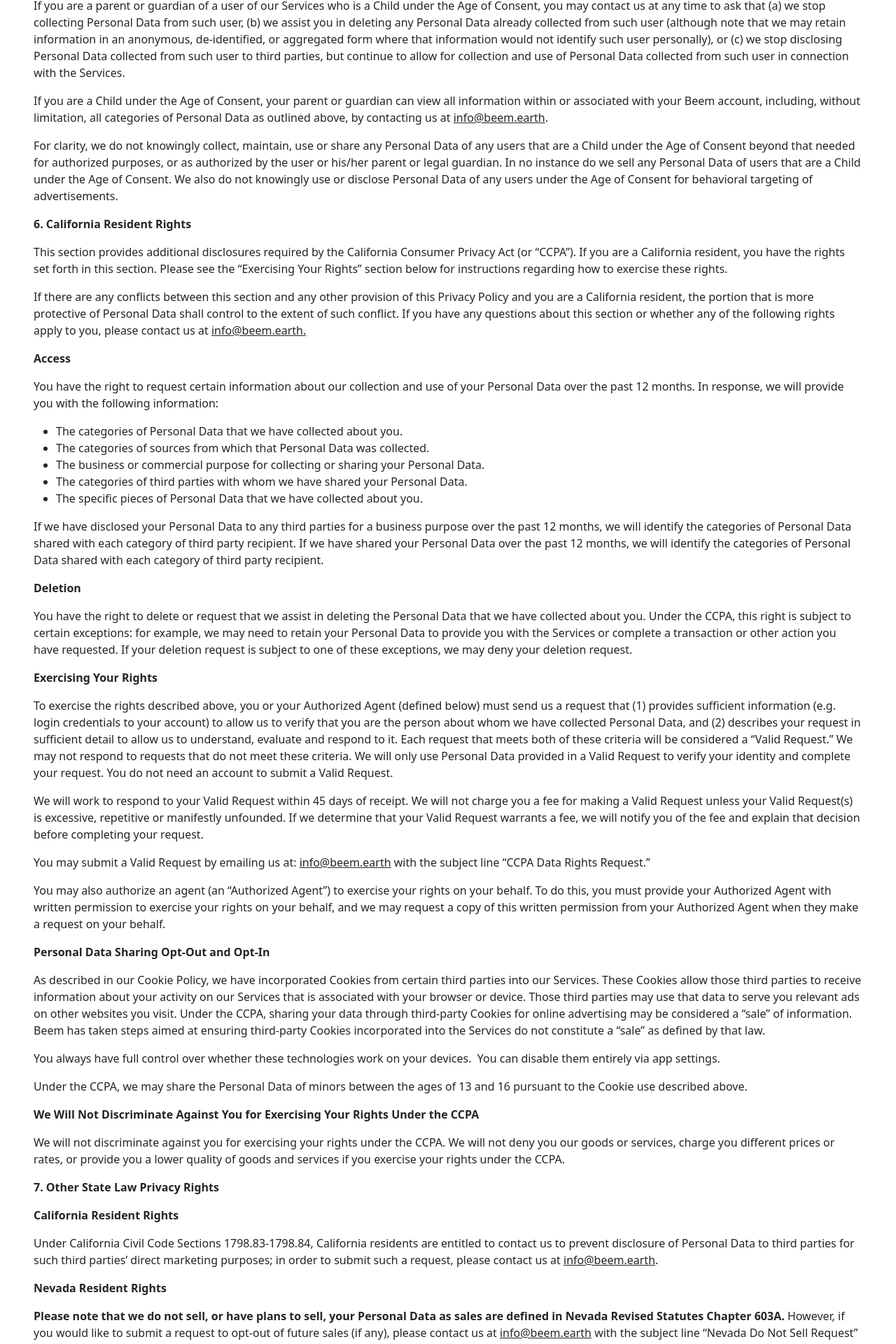
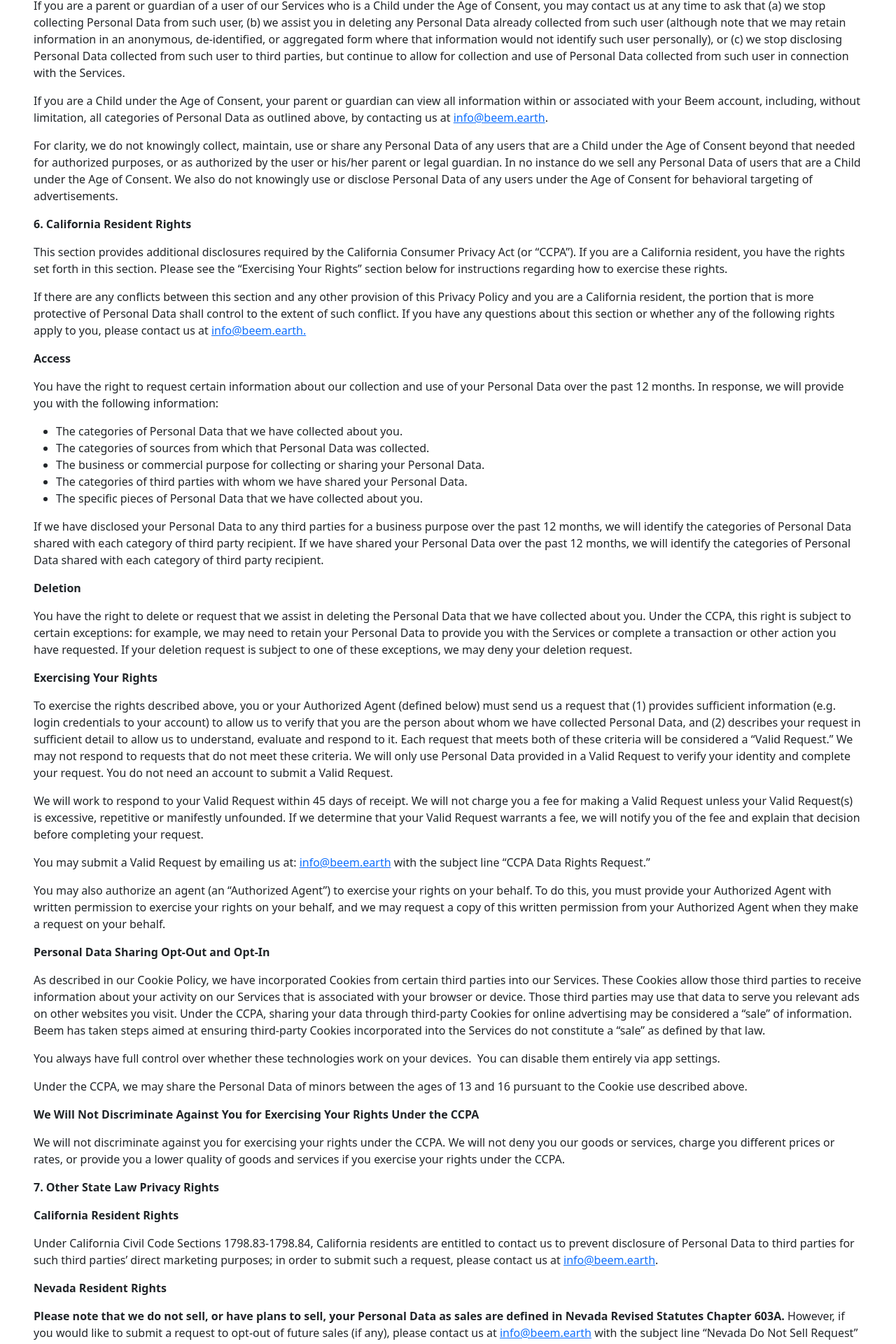
Before and after one commit to incorptoday/beaming-web, a React (Create React App) app: page /privacy-policy in a window 1280 px wide. Shown: the part 6158-8078 px from the top of the page at 70% size. Built offline with nearby package versions, Linux system fonts and the light colour scheme.

Commit message:
update privacy policy content

```diff
--- a/src/pages/PrivacyPolicy/index.tsx
+++ b/src/pages/PrivacyPolicy/index.tsx
@@ -238,11 +238,11 @@ const PrivacyPolicy = () => {
       <p>The Children&rsquo;s Online Privacy Protection Act (&ldquo;COPPA&rdquo;) requires that online service providers obtain parental consent before they knowingly collect personally identifiable information online from children who are under 13 years of age. Moreover, the EU General Data Protection Regulation (the &ldquo;GDPR&rdquo;) requires that data controllers obtain consent from the holders of parental responsibility over children who are under 16 years of age before such controllers knowingly collect and process Personal Data from such children.&nbsp;</p>
       <p>We do not knowingly collect or solicit personally identifiable information from a child under 13 (if such child is located in the United States) or under 16 (if such child is located in the European Union or United Kingdom) (in each case, a &ldquo;Child under the Age of Consent&rdquo;) without obtaining verifiable consent from that child&rsquo;s parent or guardian (&ldquo;Parental Consent&rdquo;), except for the limited amount of personally identifiable information we need to collect in order to obtain Parental Consent (&ldquo;Required Information&rdquo;). Until we have received Parental Consent, we will only use Required Information for the purpose of obtaining Parental Consent. If you are a Child under the Age of Consent, please do not attempt to send any Personal Data about yourself to us before we obtain Parental Consent, except for the Required Information in the context of the Parental Consent process. If you believe that a Child under the Age of Consent has provided us with Personal Data (beyond the Required Information) without our obtaining Parental Consent, please contact us at&nbsp;<u>info@beem.earth</u>. We do not condition participation in our Services on disclosure of more Personal Data from a Child under the Age of Consent than is reasonably necessary for that participation, and we do not retain Personal Data from a Child under the Age of Consent longer than is reasonably necessary in order to fulfill the purpose for which it was disclosed.</p>
       <p>If you are a parent or guardian of a user of our Services who is a Child under the Age of Consent, you may contact us at any time to ask that (a) we stop collecting Personal Data from such user, (b) we assist you in deleting any Personal Data already collected from such user (although note that we may retain information in an anonymous, de-identified, or aggregated form where that information would not identify such user personally), or (c) we stop disclosing Personal Data collected from such user to third parties, but continue to allow for collection and use of Personal Data collected from such user in connection with the Services.&nbsp;</p>
-      <p>If you are a Child under the Age of Consent, your parent or guardian can view all information within or associated with your Beem account, including, without limitation, all categories of Personal Data as outlined above, by contacting us at&nbsp;<u>info@beem.earth</u>.</p>
+      <p>If you are a Child under the Age of Consent, your parent or guardian can view all information within or associated with your Beem account, including, without limitation, all categories of Personal Data as outlined above, by contacting us at&nbsp;<a href="mailto:info@beem.earth" target="_blank" rel="noopener">info@beem.earth</a>.</p>
       <p>For clarity, we do not knowingly collect, maintain, use or share any Personal Data of any users that are a Child under the Age of Consent beyond that needed for authorized purposes, or as authorized by the user or his/her parent or legal guardian. In no instance do we sell any Personal Data of users that are a Child under the Age of Consent. We also do not knowingly use or disclose Personal Data of any users under the Age of Consent for behavioral targeting of advertisements.</p>
       <p><strong>6. California Resident Rights</strong></p>
       <p>This section provides additional disclosures required by the California Consumer Privacy Act (or &ldquo;CCPA&rdquo;). If you are a California resident, you have the rights set forth in this section. Please see the &ldquo;Exercising Your Rights&rdquo; section below for instructions regarding how to exercise these rights.&nbsp;</p>
-      <p>If there are any conflicts between this section and any other provision of this Privacy Policy and you are a California resident, the portion that is more protective of Personal Data shall control to the extent of such conflict. If you have any questions about this section or whether any of the following rights apply to you, please contact us at&nbsp;<u>info@beem.earth.</u></p>
+      <p>If there are any conflicts between this section and any other provision of this Privacy Policy and you are a California resident, the portion that is more protective of Personal Data shall control to the extent of such conflict. If you have any questions about this section or whether any of the following rights apply to you, please contact us at&nbsp;<a href="mailto:info@beem.earth" target="_blank" rel="noopener">info@beem.earth.</a></p>
       <p><strong>Access</strong></p>
       <p>You have the right to request certain information about our collection and use of your Personal Data over the past 12 months. In response, we will provide you with the following information:</p>
       <ul>
@@ -258,7 +258,7 @@ const PrivacyPolicy = () => {
       <p><strong>Exercising Your Rights</strong></p>
       <p>To exercise the rights described above, you or your Authorized Agent (defined below) must send us a request that (1) provides sufficient information (e.g. login credentials to your account) to allow us to verify that you are the person about whom we have collected Personal Data, and (2) describes your request in sufficient detail to allow us to understand, evaluate and respond to it. Each request that meets both of these criteria will be considered a &ldquo;Valid Request.&rdquo; We may not respond to requests that do not meet these criteria. We will only use Personal Data provided in a Valid Request to verify your identity and complete your request. You do not need an account to submit a Valid Request.</p>
       <p>We will work to respond to your Valid Request within 45 days of receipt. We will not charge you a fee for making a Valid Request unless your Valid Request(s) is excessive, repetitive or manifestly unfounded. If we determine that your Valid Request warrants a fee, we will notify you of the fee and explain that decision before completing your request.</p>
-      <p>You may submit a Valid Request by emailing us at:&nbsp;<u>info@beem.earth</u>&nbsp;with the subject line &ldquo;CCPA Data Rights Request.&rdquo;</p>
+      <p>You may submit a Valid Request by emailing us at:&nbsp;<a href="mailto:info@beem.earth" target="_blank" rel="noopener">info@beem.earth</a>&nbsp;with the subject line &ldquo;CCPA Data Rights Request.&rdquo;</p>
       <p>You may also authorize an agent (an &ldquo;Authorized Agent&rdquo;) to exercise your rights on your behalf. To do this, you must provide your Authorized Agent with written permission to exercise your rights on your behalf, and we may request a copy of this written permission from your Authorized Agent when they make a request on your behalf.</p>
       <p><strong>Personal Data Sharing Opt-Out and Opt-In</strong></p>
       <p>As described in our Cookie Policy, we have incorporated Cookies from certain third parties into our Services. These Cookies allow those third parties to receive information about your activity on our Services that is associated with your browser or device. Those third parties may use that data to serve you relevant ads on other websites you visit. Under the CCPA, sharing your data through third-party Cookies for online advertising may be considered a &ldquo;sale&rdquo; of information. Beem has taken steps aimed at ensuring third-party Cookies incorporated into the Services do not constitute a &ldquo;sale&rdquo; as defined by that law.&nbsp;</p>
@@ -268,14 +268,14 @@ const PrivacyPolicy = () => {
       <p>We will not discriminate against you for exercising your rights under the CCPA. We will not deny you our goods or services, charge you different prices or rates, or provide you a lower quality of goods and services if you exercise your rights under the CCPA.&nbsp;</p>
       <p><strong>7. Other State Law Privacy Rights</strong></p>
       <p><strong>California Resident Rights</strong></p>
-      <p>Under California Civil Code Sections 1798.83-1798.84, California residents are entitled to contact us to prevent disclosure of Personal Data to third parties for such third parties&rsquo; direct marketing purposes; in order to submit such a request, please contact us at&nbsp;<u>info@beem.earth</u>.&nbsp;</p>
+      <p>Under California Civil Code Sections 1798.83-1798.84, California residents are entitled to contact us to prevent disclosure of Personal Data to third parties for such third parties&rsquo; direct marketing purposes; in order to submit such a request, please contact us at&nbsp;<a href="mailto:info@beem.earth" target="_blank" rel="noopener">info@beem.earth</a>.&nbsp;</p>
       <p><strong>Nevada Resident Rights</strong></p>
-      <p><strong>Please note that we do not sell, or have plans to sell, your Personal Data as sales are defined in Nevada Revised Statutes Chapter 603A.&nbsp;</strong>However, if you would like to submit a request to opt-out of future sales (if any), please contact us at&nbsp;<u>info@beem.earth</u>&nbsp;with the subject line &ldquo;Nevada Do Not Sell Request&rdquo; and providing us with your name and the email address associated with your account.&nbsp;</p>
+      <p><strong>Please note that we do not sell, or have plans to sell, your Personal Data as sales are defined in Nevada Revised Statutes Chapter 603A.&nbsp;</strong>However, if you would like to submit a request to opt-out of future sales (if any), please contact us at&nbsp;<a href="mailto:info@beem.earth" target="_blank" rel="noopener">info@beem.earth</a>&nbsp;with the subject line &ldquo;Nevada Do Not Sell Request&rdquo; and providing us with your name and the email address associated with your account.&nbsp;</p>
       <p><strong>8. European Union Data Subject Rights</strong></p>
       <p><strong>EU Residents</strong></p>
       <p>If you are a resident of the European Union (&ldquo;EU&rdquo;), United Kingdom, Lichtenstein, Norway or Iceland, you may have additional rights under the EU General Data Protection Regulation and the version of the GDPR retained in UK law (together the &ldquo;GDPR&rdquo;) with respect to your Personal Data, as outlined below. &nbsp;</p>
       <p>For this section, we use the terms &ldquo;Personal Data&rdquo; and &ldquo;processing&rdquo; as they are defined in the GDPR, but &ldquo;Personal Data&rdquo; generally means information that can be used to individually identify a person, and &ldquo;processing&rdquo; generally covers actions that can be performed in connection with data such as collection, use, storage and disclosure. Beem will be the controller of your Personal Data processed in connection with the Services.</p>
-      <p>If there are any conflicts between this section and any other provision of this Privacy Policy, the policy or portion that is more protective of Personal Data shall control to the extent of such conflict. If you have any questions about this section or whether any of the following applies to you, please contact us at&nbsp;<u>info@beem.earth</u>.&nbsp;</p>
+      <p>If there are any conflicts between this section and any other provision of this Privacy Policy, the policy or portion that is more protective of Personal Data shall control to the extent of such conflict. If you have any questions about this section or whether any of the following applies to you, please contact us at&nbsp;<a href="mailto:info@beem.earth" target="_blank" rel="noopener">info@beem.earth</a>.&nbsp;</p>
       <p><strong>Personal Data We Collect</strong></p>
       <p>The&nbsp;<u>&ldquo;Categories of Personal Data We Collect&rdquo;</u>&nbsp;section above details the Personal Data that we collect.</p>
       <p><strong>Personal Data Use and Processing Grounds</strong></p>
@@ -313,7 +313,7 @@ const PrivacyPolicy = () => {
       <p><strong>Sharing Personal Data</strong></p>
       <p>The&nbsp;<u>&ldquo;Data Sharing&rdquo;</u>&nbsp;section above details how we share your Personal Data with third parties.&nbsp;</p>
       <p><strong>EU Data Subject Rights</strong></p>
-      <p>You have certain rights with respect to your Personal Data, including those set forth below. To submit a request related to these rights, please email us at&nbsp;<u>info@beem.earth</u>. Please note that in some circumstances, we may not be able to fully comply with your request, such as if it is frivolous or extremely impractical, if it jeopardizes the rights of others, or if it is not required by law, but in those circumstances, we will still respond to notify you of such a decision. In some cases, we may also need you to provide us with additional information, which may include Personal Data, if necessary to verify your identity and the nature of your request. &nbsp;</p>
+      <p>You have certain rights with respect to your Personal Data, including those set forth below. To submit a request related to these rights, please email us at&nbsp;<a href="mailto:info@beem.earth" target="_blank" rel="noopener">info@beem.earth</a>. Please note that in some circumstances, we may not be able to fully comply with your request, such as if it is frivolous or extremely impractical, if it jeopardizes the rights of others, or if it is not required by law, but in those circumstances, we will still respond to notify you of such a decision. In some cases, we may also need you to provide us with additional information, which may include Personal Data, if necessary to verify your identity and the nature of your request. &nbsp;</p>
       <ul>
         <li><strong>Access</strong>:&nbsp;You can request more information about the Personal Data we hold about you and request a copy of such Personal Data. You can also access certain of your Personal Data by logging on to your account.</li>
         <li><strong>Rectification</strong>:&nbsp;If you believe that any Personal Data we are holding about you is incorrect or incomplete, you can request that we correct or supplement such data. You can also correct some of this information directly by logging on to your account.</li>
@@ -339,11 +339,11 @@ const PrivacyPolicy = () => {
         <li>Information about the possibility of not giving consent and about the consequences of such refusal;</li>
         <li>Revocation of consent, pursuant to Article 8(5) of the LGPD.</li>
       </ul>
-      <p>You may submit a Valid Request (see&nbsp;<u>CCPA section above</u>&nbsp;for details) by emailing us at&nbsp;<u>info@beem.earth</u>&nbsp;with the subject line &ldquo;LGPD Data Rights Request.&rdquo; Please note that in some circumstances, we may not be able to fully comply with your request, such as if it is frivolous or extremely impractical, if it jeopardizes the rights of others, or if it is not required by law, but in those circumstances, we will still respond to notify you of such a decision.</p>
+      <p>You may submit a Valid Request (see&nbsp;<u>CCPA section above</u>&nbsp;for details) by emailing us at&nbsp;<a href="mailto:info@beem.earth" target="_blank" rel="noopener">info@beem.earth</a>&nbsp;with the subject line &ldquo;LGPD Data Rights Request.&rdquo; Please note that in some circumstances, we may not be able to fully comply with your request, such as if it is frivolous or extremely impractical, if it jeopardizes the rights of others, or if it is not required by law, but in those circumstances, we will still respond to notify you of such a decision.</p>
       <p><strong>10. Changes to this Privacy Policy</strong></p>
       <p>We&rsquo;re constantly trying to improve our Services, so we may need to change this Privacy Policy from time to time, but we will alert you to any material changes by placing a notice on the Beem website, by sending you an email and/or by some other means. Please note that if you&rsquo;ve opted not to receive legal notice emails from us (or you haven&rsquo;t provided us with your email address), those legal notices will still govern your use of the Services, and you are still responsible for reading and understanding them. If you use the Services after any changes to the Privacy Policy have been posted, that means you agree to all of the changes. Use of information we collect is subject to the Privacy Policy in effect at the time such information is collected.</p>
       <p><strong>11. Contact Information</strong></p>
-      <p>If you have any questions or comments about this Privacy Policy, the ways in which we collect and use your Personal Data or your choices and rights regarding such collection and use, please do not hesitate to contact us at info@beem.earth</p>
+      <p>If you have any questions or comments about this Privacy Policy, the ways in which we collect and use your Personal Data or your choices and rights regarding such collection and use, please do not hesitate to contact us at <a href="mailto:info@beem.earth" target="_blank" rel="noopener">info@beem.earth</a></p>
     </div>
   )
 }
```
